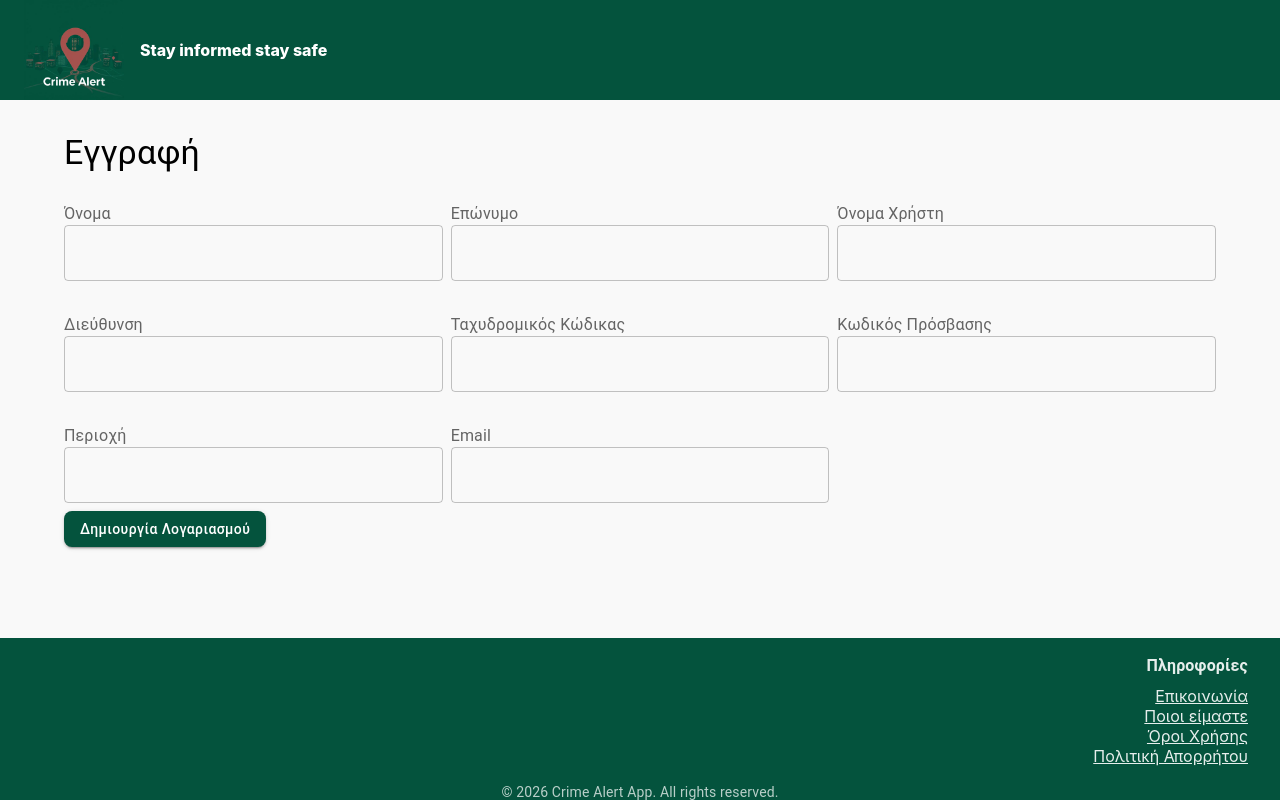
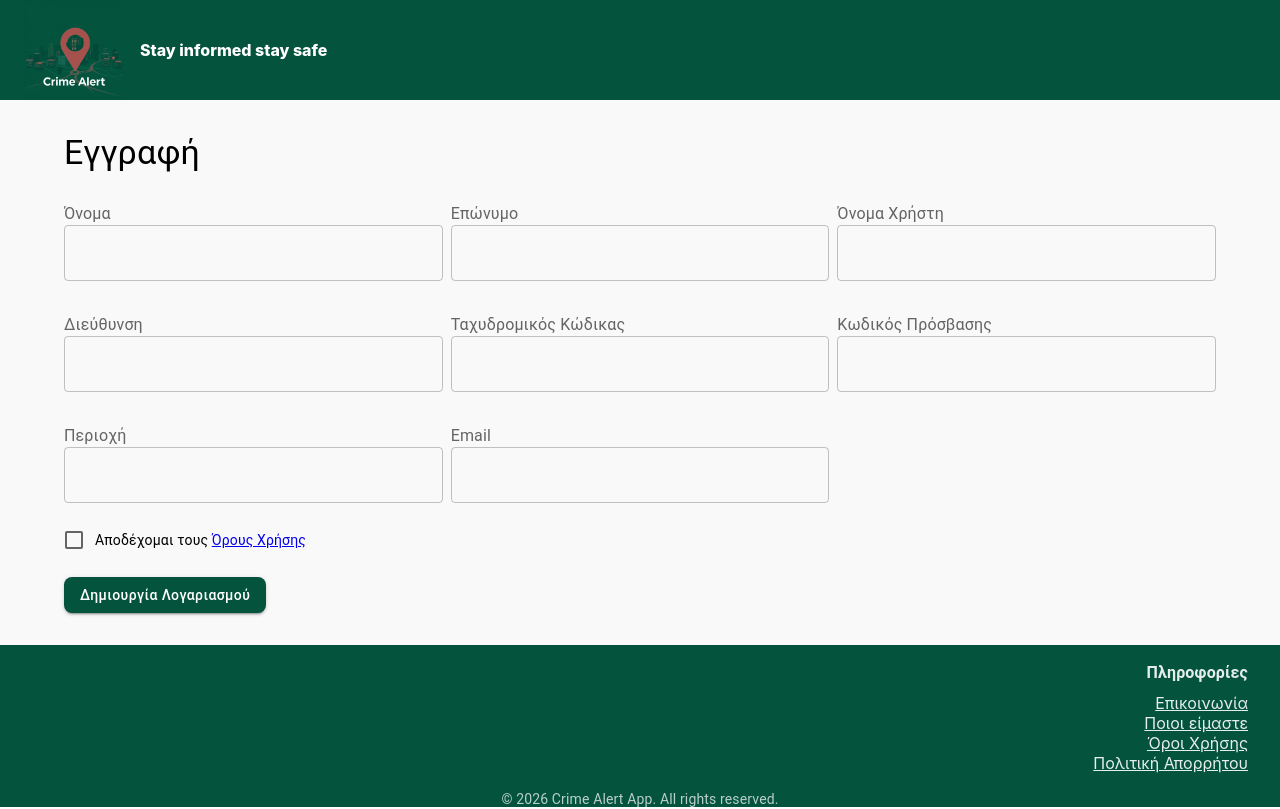
Before and after one commit to cgeorgala/crimeAlertApp, a React (Vite) app in the folder frontend/: page /register in a window 1280 px wide. Built offline with nearby package versions, Linux system fonts and the light colour scheme.

Commit message:
Update error message handling during user registration and add an accept terms checkbox in the form.

```diff
--- a/frontend/src/pages/userRegister/index.jsx
+++ b/frontend/src/pages/userRegister/index.jsx
@@ -1,5 +1,5 @@
-import {Box, Grid, Button } from '@mui/material';
-import { useForm } from 'react-hook-form';
+import {Box, Grid, Button, FormControlLabel,Checkbox, Typography } from '@mui/material';
+import { useForm, Controller } from 'react-hook-form';
 import { REGISTER_FIELD_NAMES, FORM_FIELDS } from './constants';
 import { useCreateUserMutation } from '../../store/api';
 import { FormInput } from '../../components/formInput';
@@ -7,7 +7,7 @@ import { FormInput } from '../../components/formInput';
 export const UserRegisterPage = () => {
   const [createUser, { isLoading }] = useCreateUserMutation();
 
-  const { control, handleSubmit } = useForm({
+  const { control, handleSubmit, formState: {errors} } = useForm({
     mode: 'onBlur',
     defaultValues: {
       [REGISTER_FIELD_NAMES.NAME]: '',
@@ -18,6 +18,7 @@ export const UserRegisterPage = () => {
       [REGISTER_FIELD_NAMES.ADDRESS]: '',
       [REGISTER_FIELD_NAMES.AREA]: '',
       [REGISTER_FIELD_NAMES.ZIPCODE]: '',
+      acceptTerms:false,
     },
   });
 
@@ -38,8 +39,33 @@ export const UserRegisterPage = () => {
               />
             </Grid>
           ))}
+
+          {/* Added Terms & Conditions checkbox */}
+          <Grid size={{ md: 12 }}>
+            <Controller
+              name="acceptTerms"
+              control={control}
+              rules={{ required: 'Πρέπει να αποδεχτείτε τους Όρους Χρήσης' }} // mandatory
+              render={({ field }) => (
+                <FormControlLabel
+                  control={<Checkbox {...field} checked={field.value} />}
+                  label={
+                    <Typography variant="body2">
+                      Αποδέχομαι τους <a href="/terms-of-service" target="_blank" rel="noopener noreferrer">Όρους Χρήσης</a>
+                    </Typography>
+                  }
+                />
+              )}
+            />
+            {errors.acceptTerms && ( // show error if not checked
+              <Typography variant="caption" color="error">
+                {errors.acceptTerms.message}
+              </Typography>
+            )}
+          </Grid>
         </Grid>
-        <Button variant="contained" type="submit" disabled={isLoading}>
+
+        <Button variant="contained" type="submit" disabled={isLoading} sx = {{ mt:2 }}>
           Δημιουργία Λογαριασμού
         </Button>
       </form>
--- a/frontend/src/store/api.js
+++ b/frontend/src/store/api.js
@@ -1,6 +1,8 @@
 import { createApi } from '@reduxjs/toolkit/query/react';
 import { setCredentials, logout, updateUserData } from './auth';
 import { baseQueryWithAuth } from './utils';
+import { showToast } from './toaster';
+
 
 export const api = createApi({
   reducerPath: 'api',
@@ -13,6 +15,21 @@ export const api = createApi({
         method: 'POST',
         body: data,
       }),
+      async onQueryStarted(arg, { dispatch, queryFulfilled }) {
+        try{
+            const { data } = await queryFulfilled;
+            dispatch(showToast({
+              message: 'Ο λογαριασμός δημιουργήθηκε επιτυχώς',
+              severity: 'success',
+            }));
+        }
+        catch(err){
+            dispatch(showToast({
+              message: err?.error?.data?.message ||'Το email ή το username χρησιμοποιείται ήδη',
+              severity: 'error',
+            }));
+        }
+      },
     }),
     loginUser: builder.mutation({
       query: data => ({
```
Also changed, not shown: 1 other file (tests, documents, lock files or other folders).
